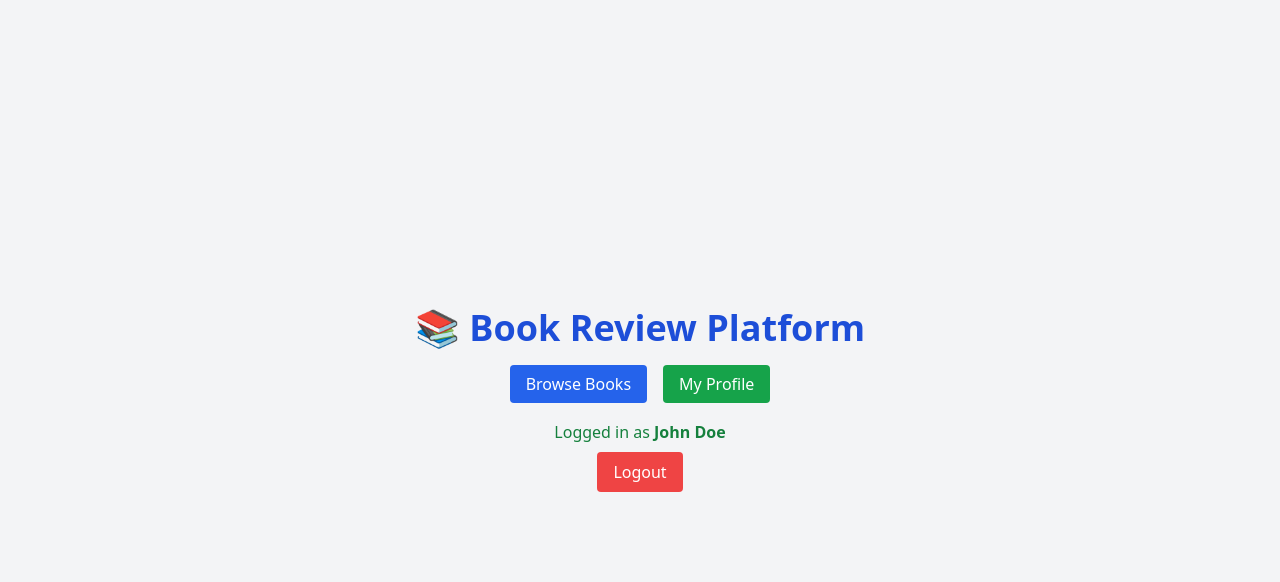
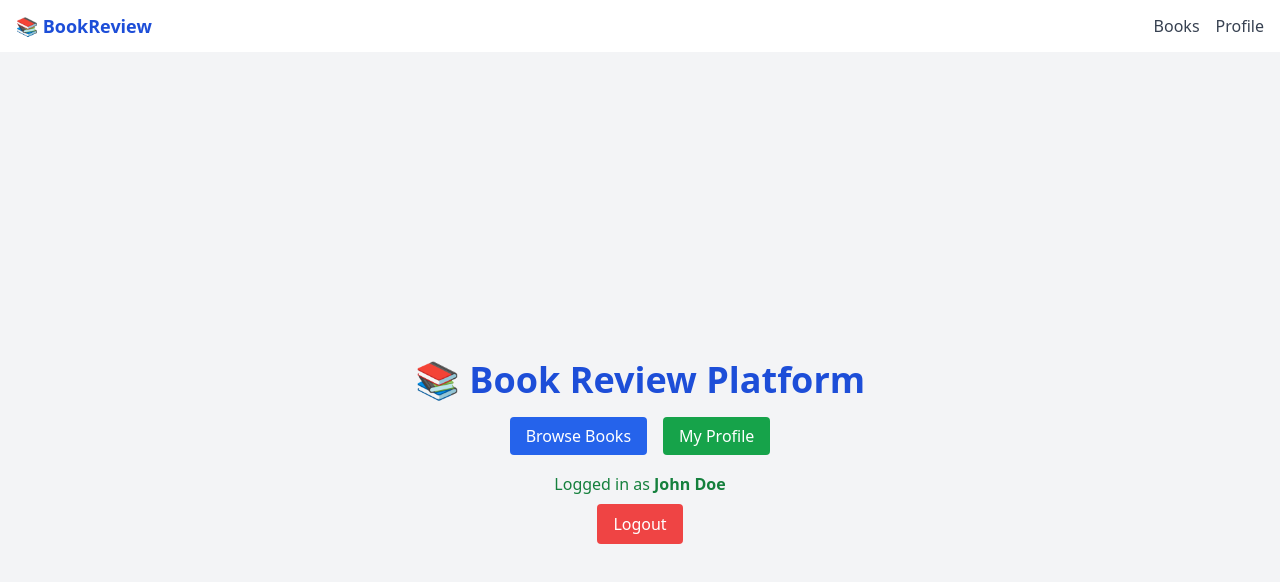
Before and after one commit to Shreyanshs1/Book-Review-Platform, a React (Create React App) app in the folder frontend/: page / in a window 1280 px wide. Both pictures are taken after a click on the button "Login as John Doe". Shown: the top 582 px of the page. Built offline with nearby package versions, Linux system fonts and the light colour scheme.

Commit message:
Add Navbar

```diff
--- a/frontend/src/App.js
+++ b/frontend/src/App.js
@@ -5,10 +5,12 @@ import BookListPage from './pages/BookListPage';
 import BookDetailPage from './pages/BookDetailPage';
 import UserProfilePage from './pages/UserProfilePage';
 import ReviewFormPage from './pages/ReviewFormPage';
+import Navbar from './components/Navbar.js';
 
 function App() {
   return (
     <Router>
+      <Navbar/>
       <Routes>
         <Route path="/" element={<HomePage />} />
         <Route path="/books" element={<BookListPage />} />
--- /dev/null
+++ b/frontend/src/components/Navbar.js
@@ -0,0 +1,16 @@
+import { Link } from 'react-router-dom';
+import { useUser } from '../context/UserContext';
+
+export default function Navbar() {
+  const { user } = useUser();
+
+  return (
+    <nav className="bg-white shadow px-4 py-3 flex justify-between items-center">
+      <Link to="/" className="text-lg font-bold text-blue-700">📚 BookReview</Link>
+      <div className="space-x-4">
+        <Link to="/books" className="text-gray-700 hover:underline">Books</Link>
+        {user && <Link to={`/user/${user._id}`} className="text-gray-700 hover:underline">Profile</Link>}
+      </div>
+    </nav>
+  );
+}
```
